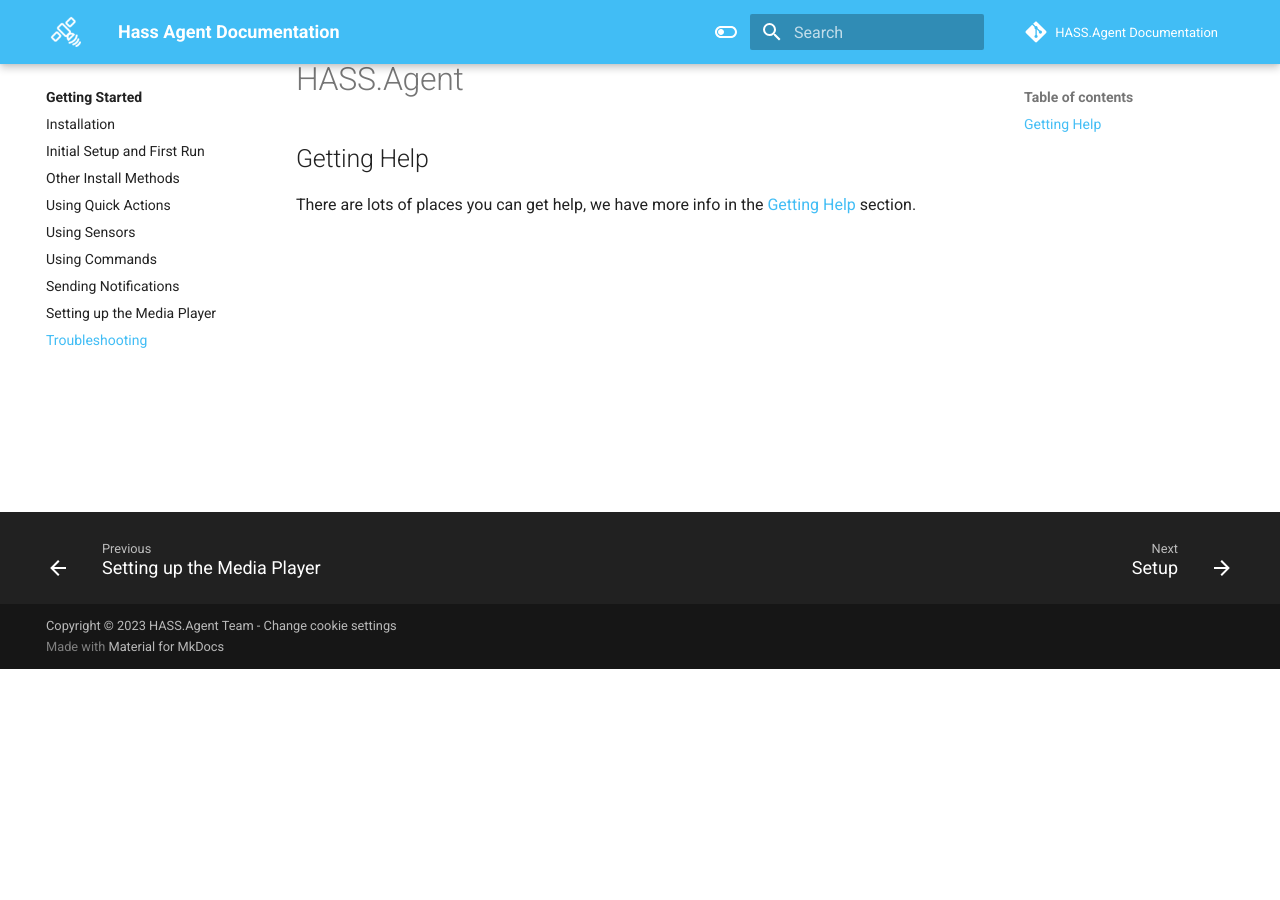
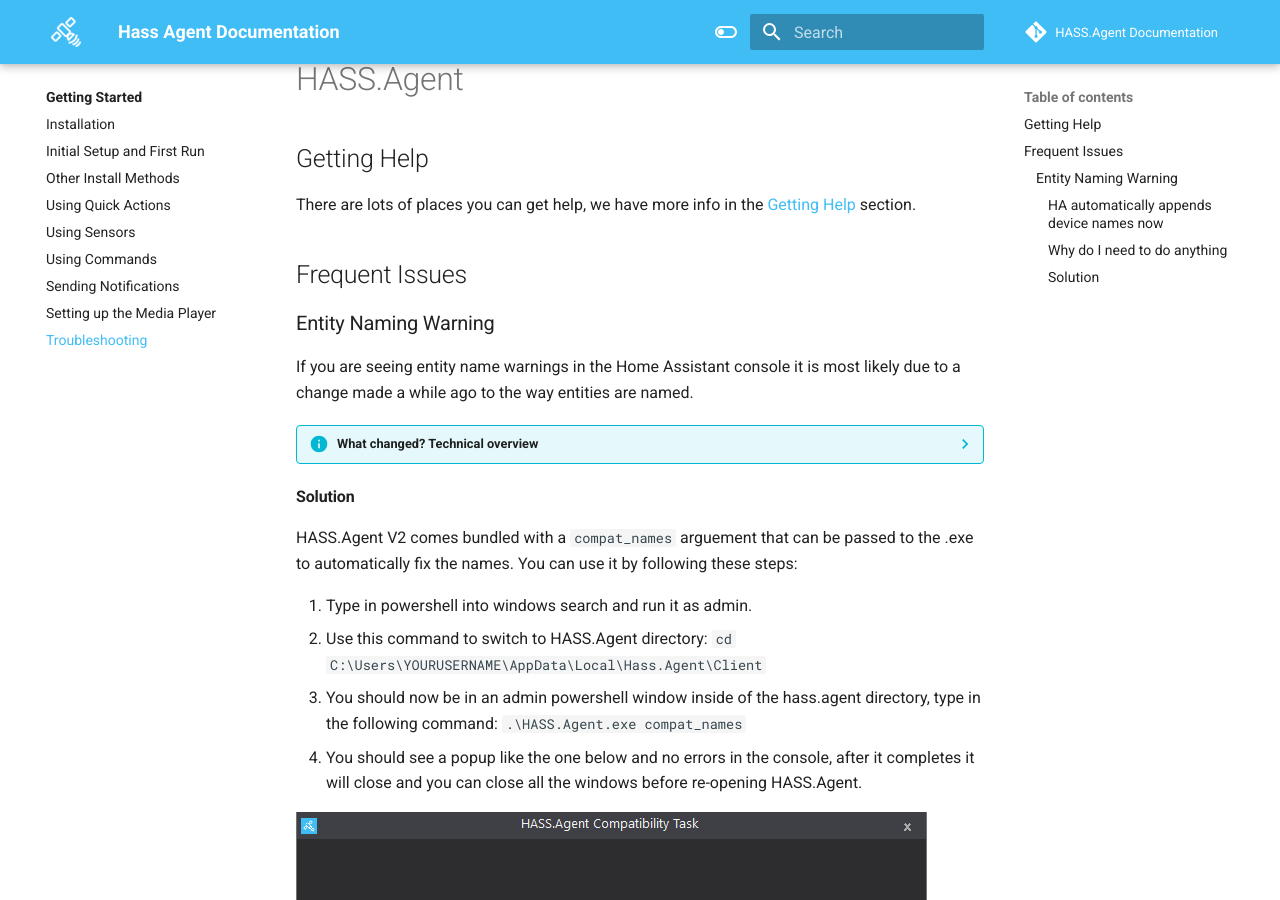
Before and after one commit to hass-agent/HASS.Agent-Documentation, an MkDocs documentation site: the page built from docs/getting-started/troubleshooting.md, in a window 1280 px wide and 900 px high, scrolled down 231 px. Built offline with MkDocs 1.6.1 and Material for MkDocs 9.7.7, drawn with Linux system fonts in a browser that asks for light colours; a script that is not in the unit is left out; comment, search, counter and statistics services are not loaded; the version menu is left out; before the commit the page ends 900 px from its top, so only the background shows below that.

Commit message:
Add compat_names information

```diff
--- a/docs/getting-started/troubleshooting.md
+++ b/docs/getting-started/troubleshooting.md
@@ -3,3 +3,28 @@
 ## Getting Help
 
 There are lots of places you can get help, we have more info in the [Getting Help](../getting-help.md) section.
+
+## Frequent Issues
+
+### Entity Naming Warning
+
+If you are seeing entity name warnings in the Home Assistant console it is most likely due to a change made a while ago to the way entities are named.
+
+??? info "What changed? Technical overview"
+
+    #### HA automatically appends device names now
+    The change HA implemented is that it now automatically appends device names to the start of entity names. So if your device is named `my-pc` and the entity is called gpu-temp HA will automatically join these to create `my-pc_gpu-temp`.
+
+    #### Why do I need to do anything
+    If you don't do anything, and you have currently named your entities with the device at the start(was default in V1) it will show as a console error because the entity will be named: `my-pc` + `my-pc_gpu-temp` creating: `my-pc_my-pc_gpu-temp`.
+
+#### Solution
+
+HASS.Agent V2 comes bundled with a `compat_names` arguement that can be passed to the .exe to automatically fix the names. You can use it by following these steps:
+
+1. Type in powershell into windows search and run it as admin.
+2. Use this command to switch to HASS.Agent directory: `cd C:\Users\YOURUSERNAME\AppData\Local\Hass.Agent\Client`
+3. You should now be in an admin powershell window inside of the hass.agent directory, type in the following command: `.\HASS.Agent.exe compat_names`
+4. You should see a popup like the one below and no errors in the console, after it completes it will close and you can close all the windows before re-opening HASS.Agent.
+
+![Compat Names Processing Dialog](../assets/images/screenshots/compat_names.PNG)
```
Also changed, not shown: docs/assets/images/screenshots/compat_names.PNG (added).
